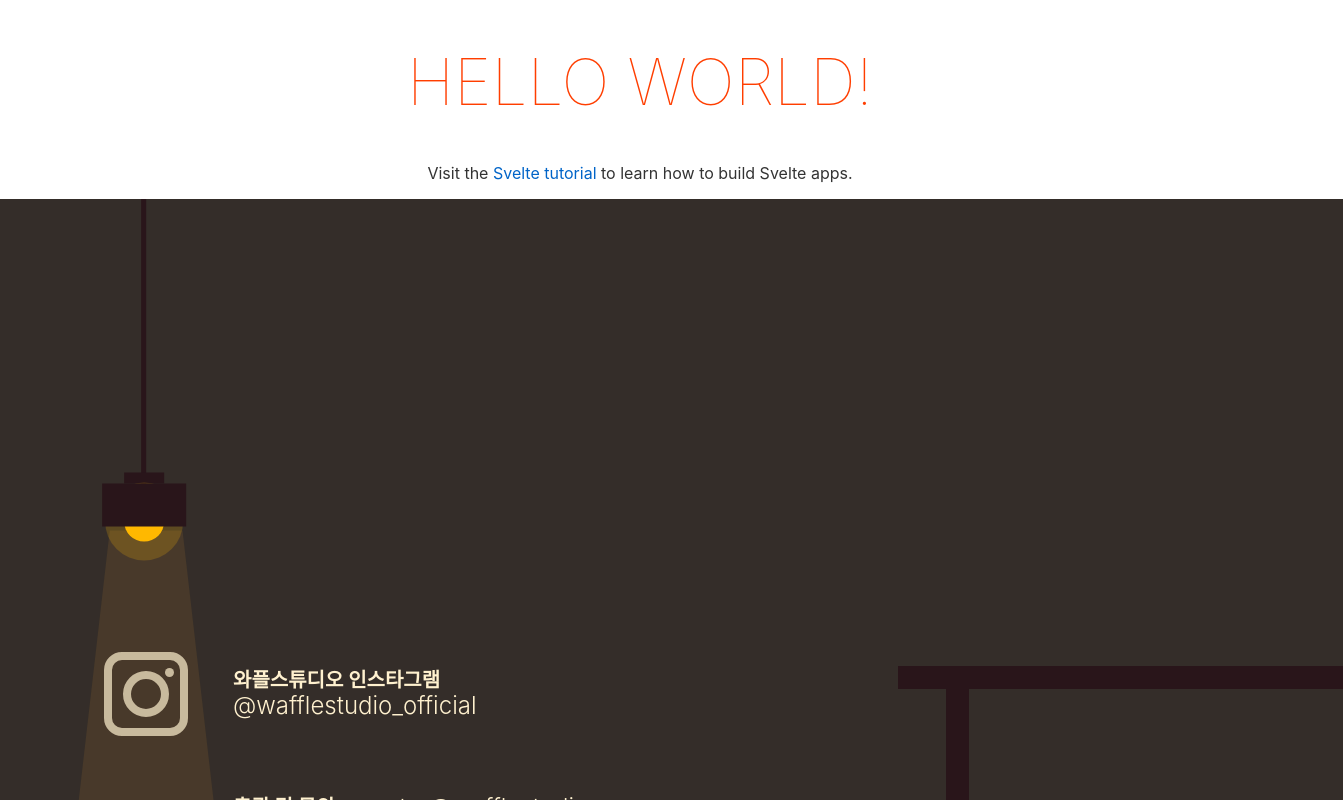
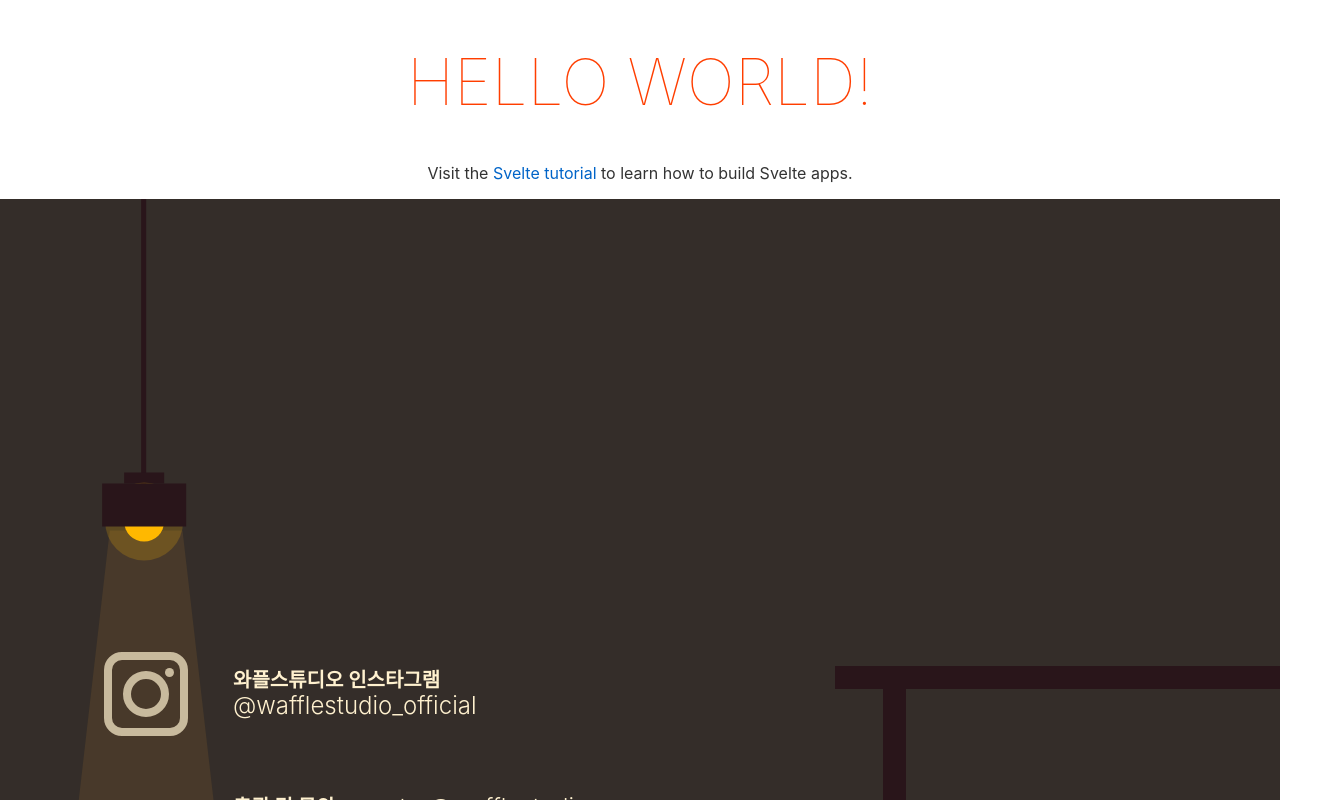
Before and after one commit to wafflestudio/wafflestudio.com-v3, a Svelte app: page / in a window 1280 px wide. Shown: the top 800 px of the page, 1343 px wide, since content can reach past the window. Built offline with nearby package versions, Linux system fonts and the light colour scheme.

Commit message:
fix style typo

```diff
--- a/src/components/footer/footer.svelte
+++ b/src/components/footer/footer.svelte
@@ -12,7 +12,7 @@
 
 <style>
   footer {
-    width: 100%;
+    width: calc(100% - 63px);
     height: 738px;
     background: #342d29;
     position: relative;
```
